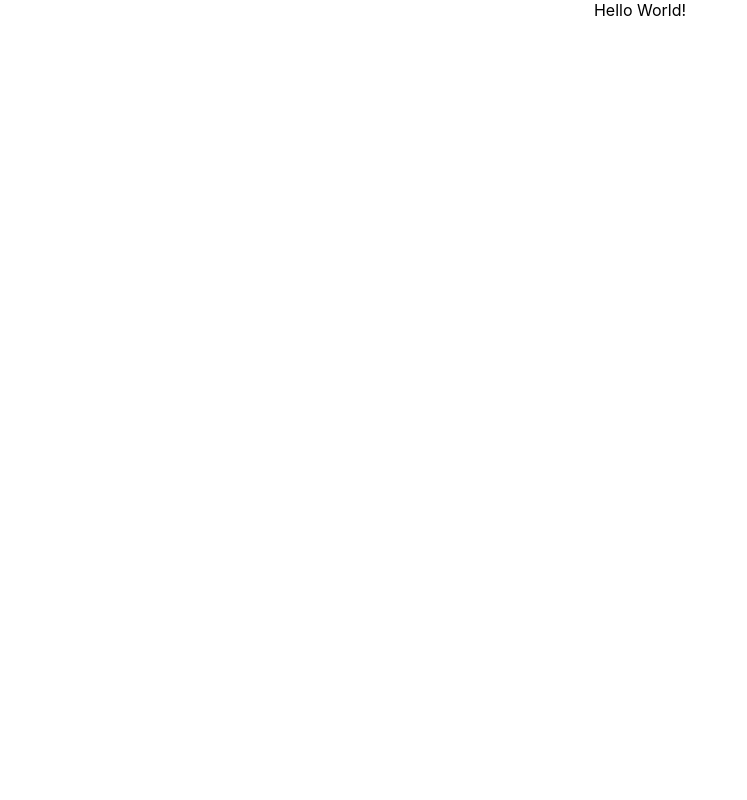
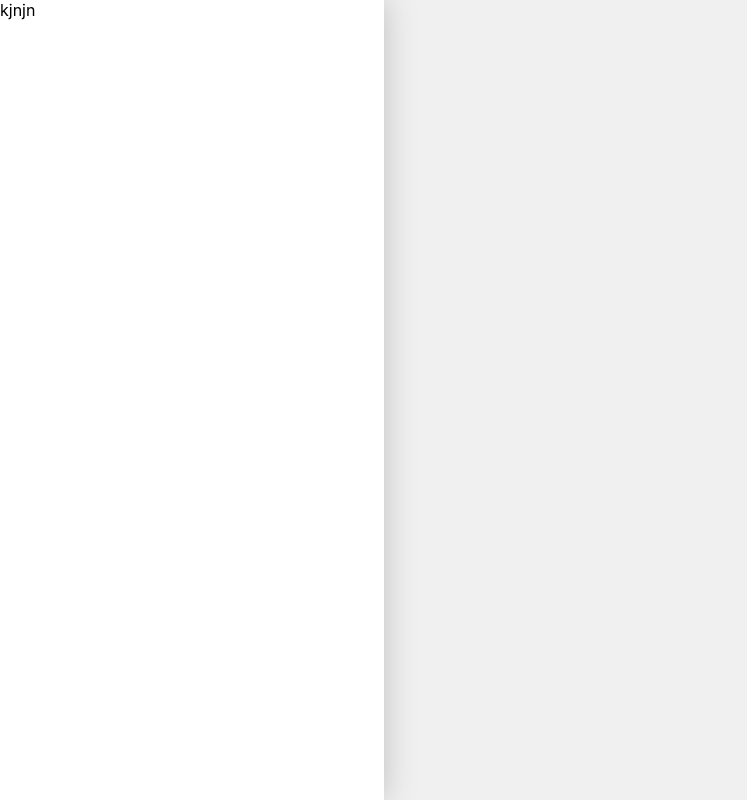
Before and after one commit to mvzelinsky/openweather-app, a React (Create React App) app: page / in a window 1280 px wide. Shown: the whole page, without its empty margins (0-747 px from the left). Built offline with nearby package versions, Linux system fonts and the light colour scheme.

Commit message:
feat: side panel block

```diff
--- a/src/App.css
+++ b/src/App.css
@@ -1,3 +1,3 @@
-.App {
-  text-align: center;
+body {
+  background-color: rgb(240, 240, 240);
 }
--- a/src/App.js
+++ b/src/App.js
@@ -1,9 +1,10 @@
-import './App.css';
+import SidePanel from './components/SidePanel'
+import './App.css'
 
 function App() {
   return (
     <div className="App">
-      Hello World!
+      <SidePanel/>
     </div>
   );
 }
--- /dev/null
+++ b/src/components/SidePanel.jsx
@@ -0,0 +1,12 @@
+import React from 'react';
+import '../styles/SidePanel.css'
+
+function SidePanel() {
+    return(
+        <div className = "side-panel">
+            kjnjn
+        </div>
+    );
+}
+
+export default SidePanel;
--- /dev/null
+++ b/src/styles/SidePanel.css
@@ -0,0 +1,6 @@
+.side-panel {
+    background-color: white;
+    height: 100vh;
+    width: 30%;
+    box-shadow: 0px 0px 30px rgb(190, 190, 190);
+}
```
